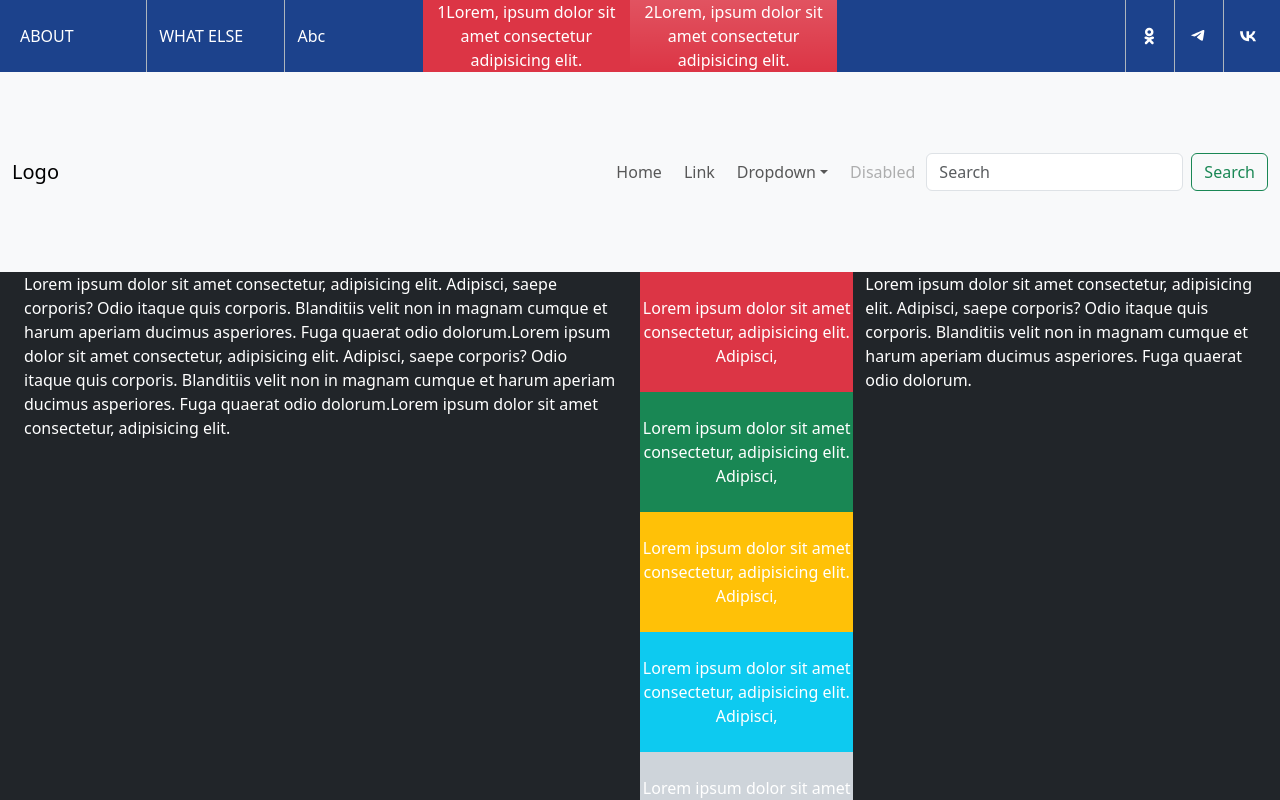
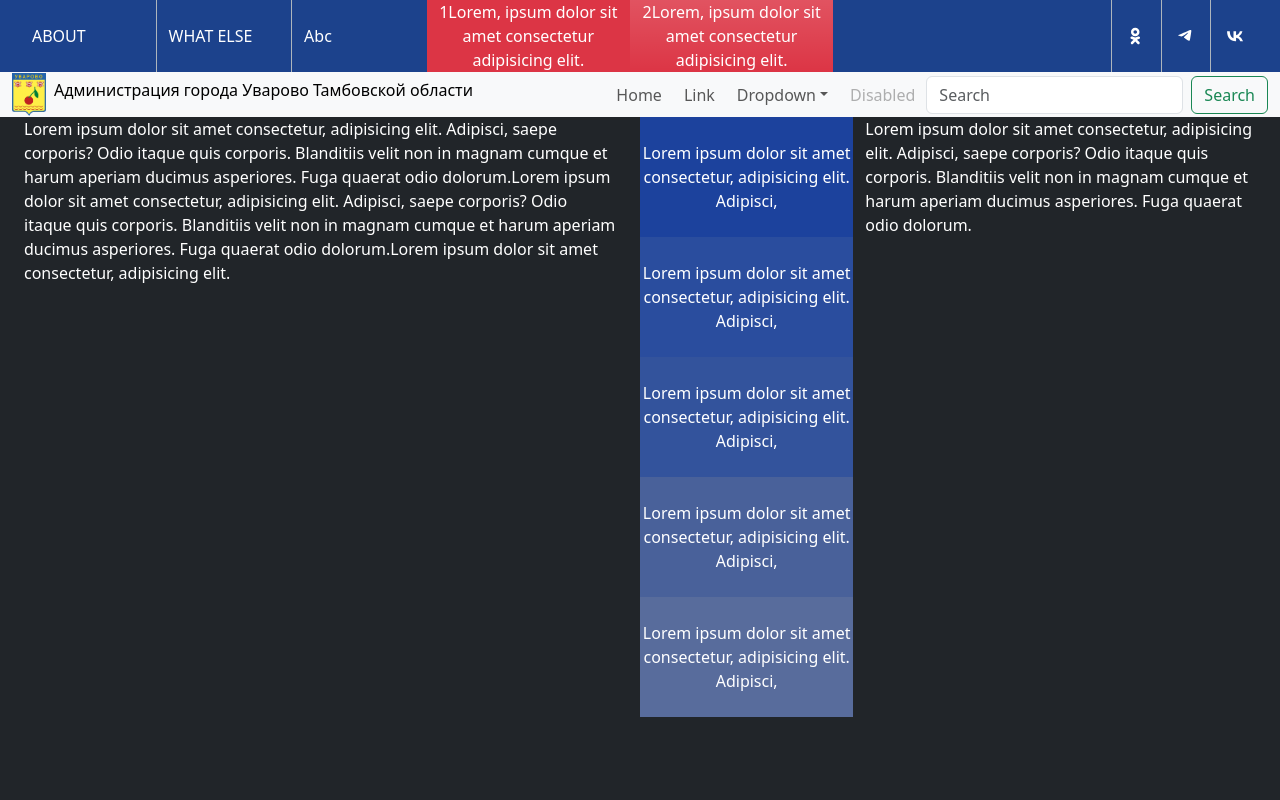
Before and after one commit to RedFrOzzi/uvradm, a React (Vite) app: page / in a window 1280 px wide. Shown: the top 800 px of the page. Built offline with nearby package versions, Linux system fonts and the light colour scheme.

Commit message:
added styles

```diff
--- a/src/components/scripts/App.tsx
+++ b/src/components/scripts/App.tsx
@@ -7,10 +7,12 @@ import Socials from "./Socials";
 function App() {
   return (
     <>
-      <Socials />
-      <NavBar />
-      <Page />
-      <Footer />
+      <div className="wrapper">
+        <Socials />
+        <NavBar />
+        <Page />
+        <Footer />
+      </div>
     </>
   );
 }
--- a/src/components/scripts/Footer.tsx
+++ b/src/components/scripts/Footer.tsx
@@ -2,7 +2,7 @@ import React from "react";
 
 const Footer: React.FC = () => {
   return (
-    <div className="container-fluid bg-secondary bg-gradient ">
+    <footer className="container-fluid bg-secondary bg-gradient ">
       <div className="row align-items-center">
         <div
           className="col-lg-3 col-12 bg-primary d-flex align-items-center justify-content-center"
@@ -29,7 +29,7 @@ const Footer: React.FC = () => {
           a
         </div>
       </div>
-    </div>
+    </footer>
   );
 };
 
--- a/src/components/scripts/NavBar.tsx
+++ b/src/components/scripts/NavBar.tsx
@@ -1,34 +1,8 @@
-// import React, { useEffect, useState } from "react";
 import { useEffect, useState } from "react";
 import "../styles/NavBar.css";
 
 const Navbar: React.FC = () => {
-  // const [isScrolled, setIsScrolled] = useState(false);
-
-  // const getComponentHeight = () => {
-  //   console.log("get height fired");
-  //   const navbar = document.querySelector(".socials");
-  //   const navbarHeight = navbar?.clientHeight;
-  //   return navbarHeight ? navbarHeight + 10 : 0;
-  // };
-
-  // useEffect(() => {
-  //   const handleScroll = () => {
-  //     if (window.scrollY > getComponentHeight()) {
-  //       setIsScrolled(true);
-  //     } else {
-  //       setIsScrolled(false);
-  //     }
-  //   };
-
-  //   window.addEventListener("scroll", handleScroll);
-
-  //   return () => {
-  //     window.removeEventListener("scroll", handleScroll);
-  //   };
-  // }, []);
-
-  const [navBarHeight, setNavBarHeight] = useState(200);
+  const [navBarHeight, setNavBarHeight] = useState(45);
 
   useEffect(() => {
     const handleResize = () => {
@@ -48,12 +22,19 @@ const Navbar: React.FC = () => {
 
   return (
     <nav
-      className={`navbar sticky-top navbar-expand-sm bg-light navbar-light `}
+      className={`navbar p-0 sticky-top navbar-expand-md bg-light navbar-light `}
       style={{ height: navBarHeight }}
     >
       <div className="container-fluid">
-        <a className="navbar-brand" href="#">
-          Logo
+        <a className="navbar-brand py-0 d-flex align-items-center" href="#">
+          <img
+            src="../../../public/UvarovoImg.png"
+            alt="logo"
+            style={{ height: navBarHeight - 2, maxWidth: "100%" }}
+          />
+          <h1 className="px-2 logoText text-wrap">
+            Администрация города Уварово Тамбовской области
+          </h1>
         </a>
         <button
           className="navbar-toggler"
--- a/src/components/scripts/Page.tsx
+++ b/src/components/scripts/Page.tsx
@@ -19,31 +19,31 @@ const Page: React.FC = () => {
         </div>
         <div className="col-lg-2 col-md-3 col-12 d-flex">
           <div className="row text-center">
-            <div className="col-md-12 col-4 gx-0 bg-danger d-flex align-items-center info-block">
+            <div className="col-md-12 col-4 gx-0 d-flex align-items-center info-block-1">
               <div>
                 Lorem ipsum dolor sit amet consectetur, adipisicing elit.
                 Adipisci,
               </div>
             </div>
-            <div className="col-md-12 col-4 gx-0 bg-success d-flex align-items-center info-block">
+            <div className="col-md-12 col-4 gx-0 d-flex align-items-center info-block-2">
               <div>
                 Lorem ipsum dolor sit amet consectetur, adipisicing elit.
                 Adipisci,
               </div>
             </div>
-            <div className="col-md-12 col-4 gx-0 bg-warning d-flex align-items-center info-block">
+            <div className="col-md-12 col-4 gx-0 d-flex align-items-center info-block-3">
               <div>
                 Lorem ipsum dolor sit amet consectetur, adipisicing elit.
                 Adipisci,
               </div>
             </div>
-            <div className="col-md-12 gx-0 d-none d-md-flex bg-info align-items-center info-block">
+            <div className="col-md-12 gx-0 d-none d-md-flex align-items-center info-block-4">
               <div>
                 Lorem ipsum dolor sit amet consectetur, adipisicing elit.
                 Adipisci,
               </div>
             </div>
-            <div className="col-md-12 gx-0 d-none d-md-flex bg-dark-subtle align-items-center info-block">
+            <div className="col-md-12 gx-0 d-none d-md-flex align-items-center info-block-5">
               <div>
                 Lorem ipsum dolor sit amet consectetur, adipisicing elit.
                 Adipisci,
--- a/src/components/scripts/Socials.tsx
+++ b/src/components/scripts/Socials.tsx
@@ -6,37 +6,40 @@ import "../styles/Socials.css";
 
 const Socials: React.FC = () => {
   return (
-    <div className="text-white socials">
+    <div className="container-fluid text-white socials">
       <div className="row align-items-stretch">
         <div className="col-lg-8 col-12">
           <div className="row mx-2 text-center">
-            <div className="col-2 d-none d-md-flex align-items-center">
+            <div className="col-2 d-none d-md-flex align-items-center about">
               <p className="mt-0 mb-0">ABOUT</p>
             </div>
-            <div className="col-2 d-none d-md-flex align-items-center border-start border-dark-subtle">
+            <div className="col-2 d-none d-md-flex align-items-center border-start border-dark-subtle about">
               <p className="mt-0 mb-0">WHAT ELSE</p>
             </div>
-            <div className="col-2 d-none d-md-flex align-items-center border-start border-dark-subtle">
+            <div className="col-2 d-none d-md-flex align-items-center border-start border-dark-subtle about">
               <p className="mt-0 mb-0">Abc</p>
             </div>
-            <div className="col-md-3 col-6 custom-column bg-danger">
+            <div className="col-md-3 col-6 custom-column bg-danger warnings">
               1Lorem, ipsum dolor sit amet consectetur adipisicing elit.
             </div>
-            <div className="col-md-3 col-6 custom-column bg-danger bg-gradient">
+            <div className="col-md-3 col-6 custom-column bg-danger bg-gradient warnings">
               2Lorem, ipsum dolor sit amet consectetur adipisicing elit.
             </div>
           </div>
         </div>
         <div className="col-lg-4 d-none d-lg-flex justify-content-end">
           <div className="row mx-2">
-            <div className="col-auto d-flex align-items-center border-start border-dark-subtle">
+            <div className="col-auto d-flex align-items-center border-start border-dark-subtle slide odno">
               <OdnoklassnikiIcon />
+              <p className="text-on-hover my-0">Одноклассники</p>
             </div>
-            <div className="col-auto d-flex align-items-center border-start border-dark-subtle">
+            <div className="col-auto d-flex align-items-center border-start border-dark-subtle slide tele">
               <TelegramIcon />
+              <p className="text-on-hover my-0">Телеграм</p>
             </div>
-            <div className="col-auto d-flex align-items-center border-start border-dark-subtle">
+            <div className="col-auto d-flex align-items-center border-start border-dark-subtle slide vk">
               <VkIcon />
+              <p className="text-on-hover my-0">Вконтакте</p>
             </div>
           </div>
         </div>
--- a/src/components/styles/App.css
+++ b/src/components/styles/App.css
@@ -1,6 +1,20 @@
 :root {
   --primary-blue: rgb(28, 66, 157);
+  --primary-blue-100: rgb(42, 77, 158);
+  --primary-blue-200: rgb(51, 83, 156);
+  --primary-blue-300: rgb(73, 97, 154);
+  --primary-blue-400: rgb(88, 108, 156);
   --primary-transparent: rgba(255, 255, 255, 0);
+}
+
+body {
+  overflow-y: scroll;
+  scrollbar-width: none;
+  -ms-overflow-style: none;
+}
+
+body::-webkit-scrollbar {
+  display: none;
 }
 
 .poop {
--- a/src/components/styles/NavBar.css
+++ b/src/components/styles/NavBar.css
@@ -1,7 +1,3 @@
-.navbar {
-  height: 5.5rem;
-}
-
 .scrolled {
   height: auto;
 }
@@ -16,3 +12,19 @@
 .navbar-nav > li > a:hover {
   border-top: 3px solid var(--primary-blue);
 }
+
+.logoText {
+  font-size: 1rem;
+}
+
+@media (max-width: 1200px) {
+  .logoText {
+    width: 20rem;
+  }
+}
+
+@media (max-width: 576px) {
+  .logoText {
+    width: 15rem;
+  }
+}
--- a/src/components/styles/Page.css
+++ b/src/components/styles/Page.css
@@ -1,3 +1,28 @@
-.info-block {
+[class*="info-block"] {
   height: 120px;
+  transition: background-color 0.4s ease;
 }
+
+.info-block-1 {
+  background-color: var(--primary-blue);
+}
+
+.info-block-2 {
+  background-color: var(--primary-blue-100);
+}
+
+.info-block-3 {
+  background-color: var(--primary-blue-200);
+}
+
+.info-block-4 {
+  background-color: var(--primary-blue-300);
+}
+
+.info-block-5 {
+  background-color: var(--primary-blue-400);
+}
+
+[class*="info-block"]:hover {
+  background-color: rgb(3, 172, 152);
+}
--- a/src/components/styles/Socials.css
+++ b/src/components/styles/Socials.css
@@ -1,3 +1,51 @@
 .socials {
   background-color: rgb(28, 66, 140);
 }
+
+.visible {
+  width: auto;
+}
+
+.nonVisible {
+  width: 50px;
+  transition: width 0.3s;
+}
+
+.slide {
+  width: 3.1rem;
+  color: rgba(255, 255, 255, 0);
+  transition: width 0.4s ease, color 0.1s 0.4s;
+}
+
+.slide:hover {
+  width: 10rem;
+  color: aliceblue;
+}
+
+.slide > .text-on-hover {
+  display: none;
+}
+
+.slide:hover > .text-on-hover {
+  display: flex;
+}
+
+.odno:hover {
+  background-color: rgb(255, 136, 0);
+}
+
+.tele:hover {
+  background-color: rgb(51, 144, 236);
+}
+
+.vk:hover {
+  background-color: rgb(0, 119, 255);
+}
+
+.about:hover {
+  background-color: rgba(184, 184, 184, 0.479);
+}
+
+.warnings:hover {
+  background-color: rgba(220, 53, 69, 0.8) !important;
+}
```
Also changed, not shown: public/UvarovoImg.png (added).
